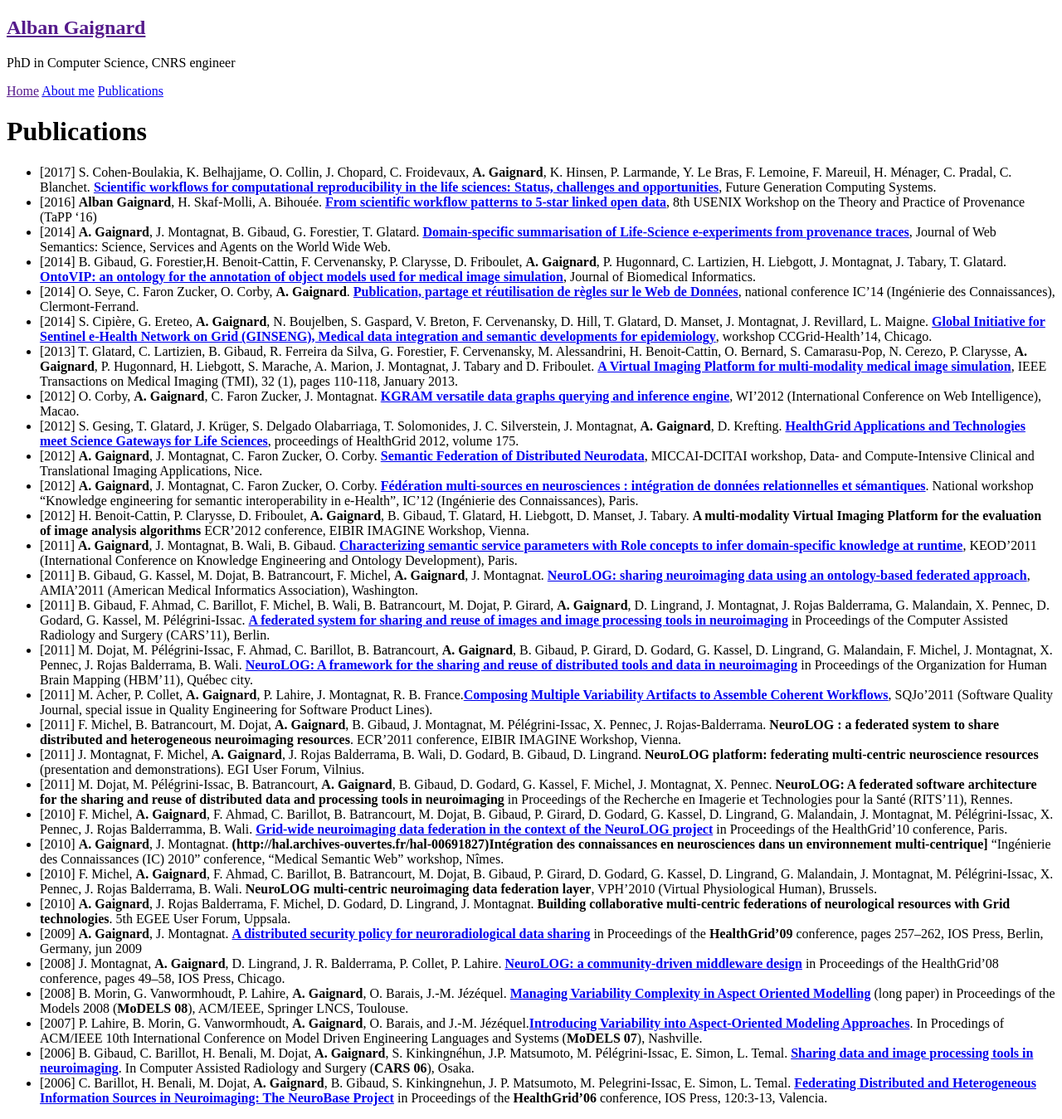
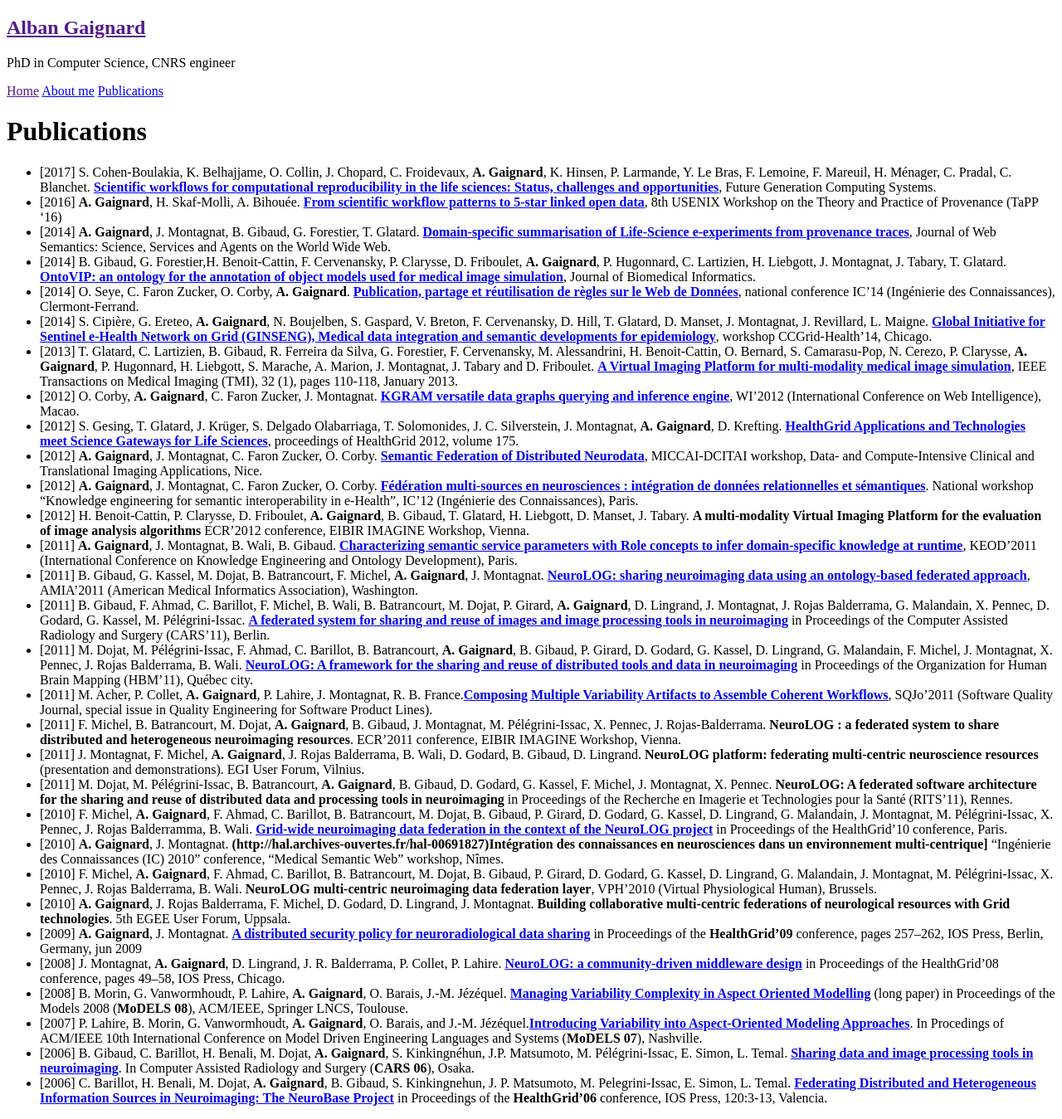
Before and after one commit to albangaignard/albangaignard.github.io, a Jekyll site: the page built from publications.md, in a window 1280 px wide. Shown: the whole page at 83% size. Built offline with Jekyll 4.4.1, drawn with Linux system fonts in a browser that asks for light colours; Markdown is read by kramdown in place of the engine named in the settings.

Commit message:
Update publications.md

```diff
--- a/publications.md
+++ b/publications.md
@@ -4,7 +4,7 @@ title: Publications
 ---
 
 * [2017] S. Cohen-Boulakia, K. Belhajjame, O. Collin, J. Chopard, C. Froidevaux, __A. Gaignard__, K. Hinsen, P. Larmande, Y. Le Bras, F. Lemoine, F. Mareuil, H. Ménager, C. Pradal, C. Blanchet. **[Scientific workflows for computational reproducibility in the life sciences: Status, challenges and opportunities](http://www.sciencedirect.com/science/article/pii/S0167739X17300316)**, Future Generation Computing Systems.
-* [2016] __Alban Gaignard__, H. Skaf-Molli, A. Bihouée. **[From scientific workflow patterns to 5-star linked open data](https://www.usenix.org/system/files/conference/tapp16/tapp16-paper-gaignard.pdf)**, 8th USENIX Workshop on the Theory and Practice of Provenance (TaPP '16)
+* [2016] __A. Gaignard__, H. Skaf-Molli, A. Bihouée. **[From scientific workflow patterns to 5-star linked open data](https://www.usenix.org/system/files/conference/tapp16/tapp16-paper-gaignard.pdf)**, 8th USENIX Workshop on the Theory and Practice of Provenance (TaPP '16)
 * [2014] __A. Gaignard__, J. Montagnat, B. Gibaud, G. Forestier, T. Glatard. **[Domain-specific summarisation of Life-Science e-experiments from provenance traces](http://hal.archives-ouvertes.fr/docs/01/02/75/96/PDF/JWS-D-13-00125R4.pdf)**, Journal of Web Semantics: Science, Services and Agents on the World Wide Web.
 * [2014] B. Gibaud, G. Forestier,H. Benoit-Cattin, F. Cervenansky, P. Clarysse, D. Friboulet, __A. Gaignard__, P. Hugonnard, C. Lartizien, H. Liebgott, J. Montagnat, J. Tabary, T. Glatard. **[OntoVIP: an ontology for the annotation of object models used for medical image simulation](http://www.hal.inserm.fr/docs/01/06/23/71/PDF/ontovip-for-hal.pdf)**, Journal of Biomedical Informatics.
 * [2014] O. Seye, C. Faron Zucker, O. Corby, __A. Gaignard__. **[Publication, partage et réutilisation de règles sur le Web de Données](http://hal.archives-ouvertes.fr/hal-01015281)**, national conference IC'14 (Ingénierie des Connaissances), Clermont-Ferrand.
```
